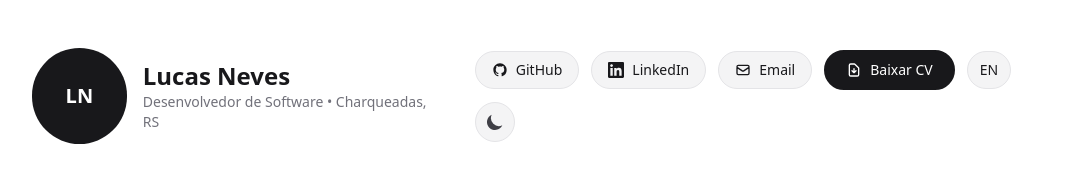
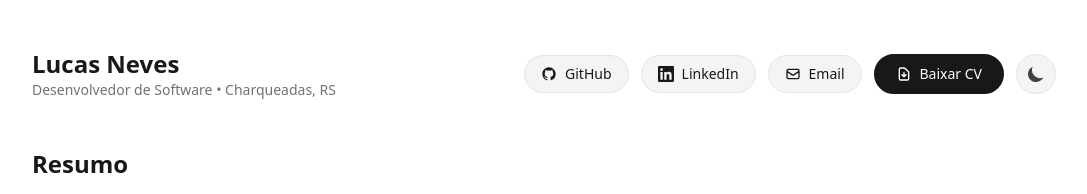
Before and after one commit to lucasnvs/lucasnvs.github.io, a React (Vite) app: page / in a window 1280 px wide. Shown: the top 194 px of the page, without its empty margins (96-1183 px from the left). Built offline with nearby package versions, Linux system fonts and the light colour scheme.

Commit message:
remove: avatar image and related code; add Invite Quiz App project details and media

```diff
--- a/src/components/Header.tsx
+++ b/src/components/Header.tsx
@@ -22,10 +22,6 @@ export default function Header(
     return (
         <header className="max-w-5xl mx-auto flex flex-col md:flex-row items-center justify-between gap-8">
             <div className="flex items-center gap-4">
-                <div className="w-24 h-24 rounded-full bg-zinc-900 dark:bg-zinc-100 flex items-center justify-center text-xl font-semibold text-white dark:text-zinc-900">
-                    LN
-                    {/* <img src="/avatar.jpeg" alt="Lucas Neves" className="w-full h-full object-cover rounded-full" /> */}
-                </div>
                 <div>
                     <h1 className="text-2xl font-semibold">{t.header.title}</h1>
                     <p className="text-sm text-zinc-500 dark:text-zinc-400">
@@ -75,13 +71,13 @@ export default function Header(
                     </svg>
                     {t.header.download}
                 </button>
-                <button
+                {/* <button
                     onClick={toggleLang}
                     className="flex items-center gap-1 text-sm font-medium bg-zinc-100 dark:bg-zinc-800 text-zinc-900 dark:text-zinc-100 px-3 py-2 rounded-full hover:bg-zinc-200 dark:hover:bg-zinc-700 transition border border-zinc-200 dark:border-zinc-700"
                     aria-label="Toggle language"
                 >
                     {lang === 'pt' ? 'EN' : 'PT'}
-                </button>
+                </button> */}
                 <button
                     onClick={() => setDark(!dark)}
                     className="w-10 h-10 rounded-full bg-zinc-100 dark:bg-zinc-800 flex items-center justify-center hover:bg-zinc-200 dark:hover:bg-zinc-700 transition border border-zinc-200 dark:border-zinc-700"
--- a/src/data.ts
+++ b/src/data.ts
@@ -141,6 +141,16 @@ export const projectsByLang: Record<Language, Project[]> = {
         { type: "image", src: "/projects/charqscience/student-submission.png", alt: "Visão geral" },
         { type: "image", src: "/projects/charqscience/reviewer-dashboard.png", alt: "Visão geral" },
         { type: "image", src: "/projects/charqscience/reviewer-evaluation.png", alt: "Visão geral" },
+      ],
+    },
+    {
+      title: "Invite Quiz App - INF4AT",
+      description: "Aplicativo Android de Quiz, desenvolvido em Kotlin.",
+      tech: ["Kotlin", "Android"],
+      link: "https://github.com/lucasnvs/invite-quiz-app-inf4at",
+      longDescription: "Aplicativo Android desenvolvido em Kotlin. Foi desenvolvido um quiz como uma brincadeira para convidar um professor de PDM (Programação de Dispositivos Móveis) a ser paraninfo da turma na formatura.",
+      media: [
+        { type: "image", src: "/projects/quizapp/quizappinf4at.gif", alt: "Visão geral do APP" },
       ],
     },
     {
```
Also changed, not shown: public/avatar.jpeg (deleted), 1 other file (tests, documents, lock files or other folders).
